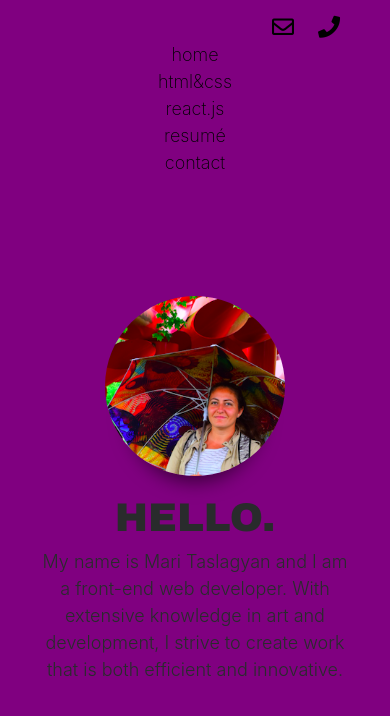
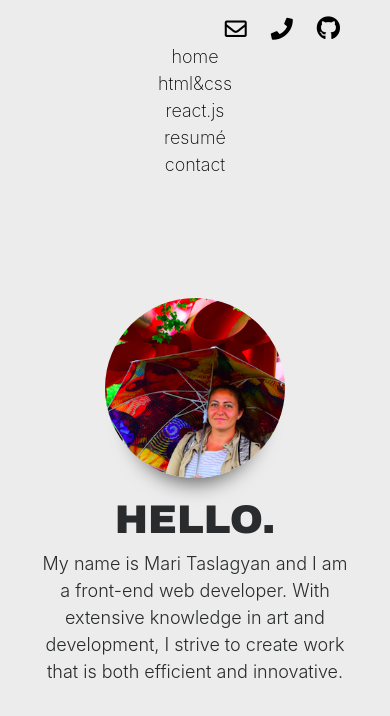
Before and after one commit to mtaslagyan/Portfolio_v2, a React (Create React App) app: page / in a window 390 px wide. Shown: the top 716 px of the page. Built offline with nearby package versions, Linux system fonts and the light colour scheme; a web font is replaced by a local one.

Commit message:
Add files via upload

```diff
--- a/src/Components/Header/Header.js
+++ b/src/Components/Header/Header.js
@@ -10,7 +10,8 @@ const Header = () => {
                     <div className="col-12 mr-0 pr-0">
                         <div className="float-right">
                             <a href="mailto:mtaslagyan@yahoo.com"><i class="far fa-envelope"></i></a>
-                            <a href="tel:13238219808"><i class="fas ml-4 fa-phone"></i></a>
+                            <a href="tel:13238219808"><i class="fas mx-4 fa-phone"></i></a>
+                            <a href="https://github.com/mtaslagyan"><i class="fab fa-github"></i></a>
                         </div>
                     </div>
                 </div>
--- a/src/index.css
+++ b/src/index.css
@@ -27,7 +27,10 @@ code {
   font-size:26px;
   margin-right:15px;
 }
-.fa-envelope:hover, .fa-phone:hover{
+.fa-github{
+  font-size:30px;
+}
+.fa-envelope:hover, .fa-phone:hover, .fa-github:hover{
   cursor:pointer;
   color:#c20f0f;
 }
@@ -241,9 +244,9 @@ code {
 /* MEDIA QUERY */
 @media (max-width: 1024px)
 {
-  body{
+  /* body{
     background:green;
-  }
+  } */
   .about{
     padding-left:50px;
     padding-right:50px;
@@ -253,9 +256,9 @@ code {
 
 @media (max-width: 991px)
 {
-  body{
+  /* body{
     background:yellow;
-  }
+  } */
   .fa-phone{
     font-size:26px;
     margin-right:0px;
@@ -264,9 +267,9 @@ code {
 
 @media (max-width: 767px)
 {
-  body{
+  /* body{
     background:red;
-  }
+  } */
   .nav2{
     display:block;
   }
@@ -290,14 +293,17 @@ code {
 
 @media (max-width: 575px)
 {
-  body{
+  /* body{
     background:blue;
-  }
+  } */
   .header-contact{
     margin-right:50px;
   }
   .fa-envelope, .fa-phone{
     font-size:22px;
+  }
+  .fa-github{
+    font-size:24px;
   }
   .nav-link-item2{
     font-size:18px;
@@ -320,9 +326,9 @@ code {
 
 @media (max-width: 424px)
 {
-  body{
+  /* body{
     background:purple;
-  }
+  } */
 
   .nav-link-item2 span{
     display:block;
```
